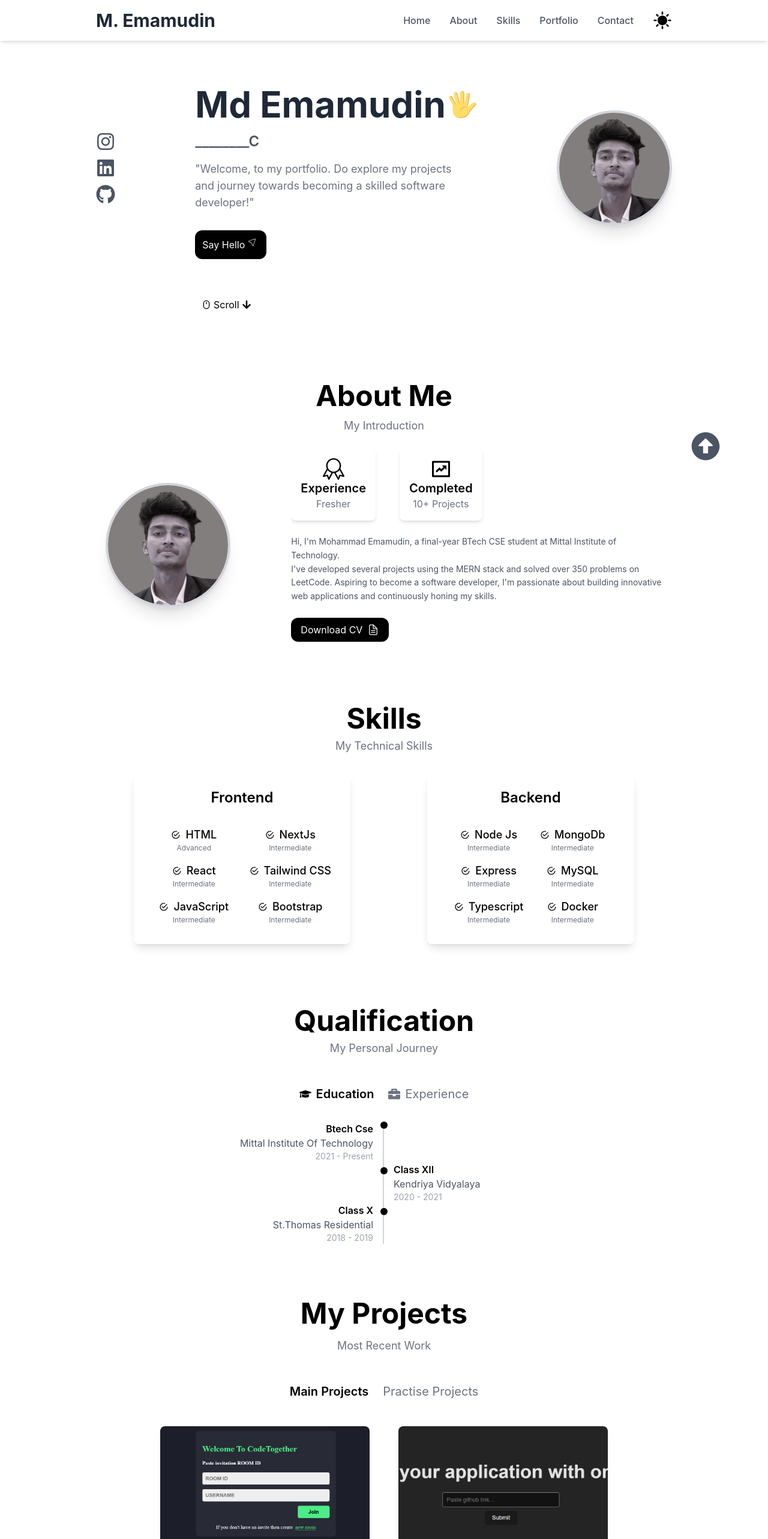
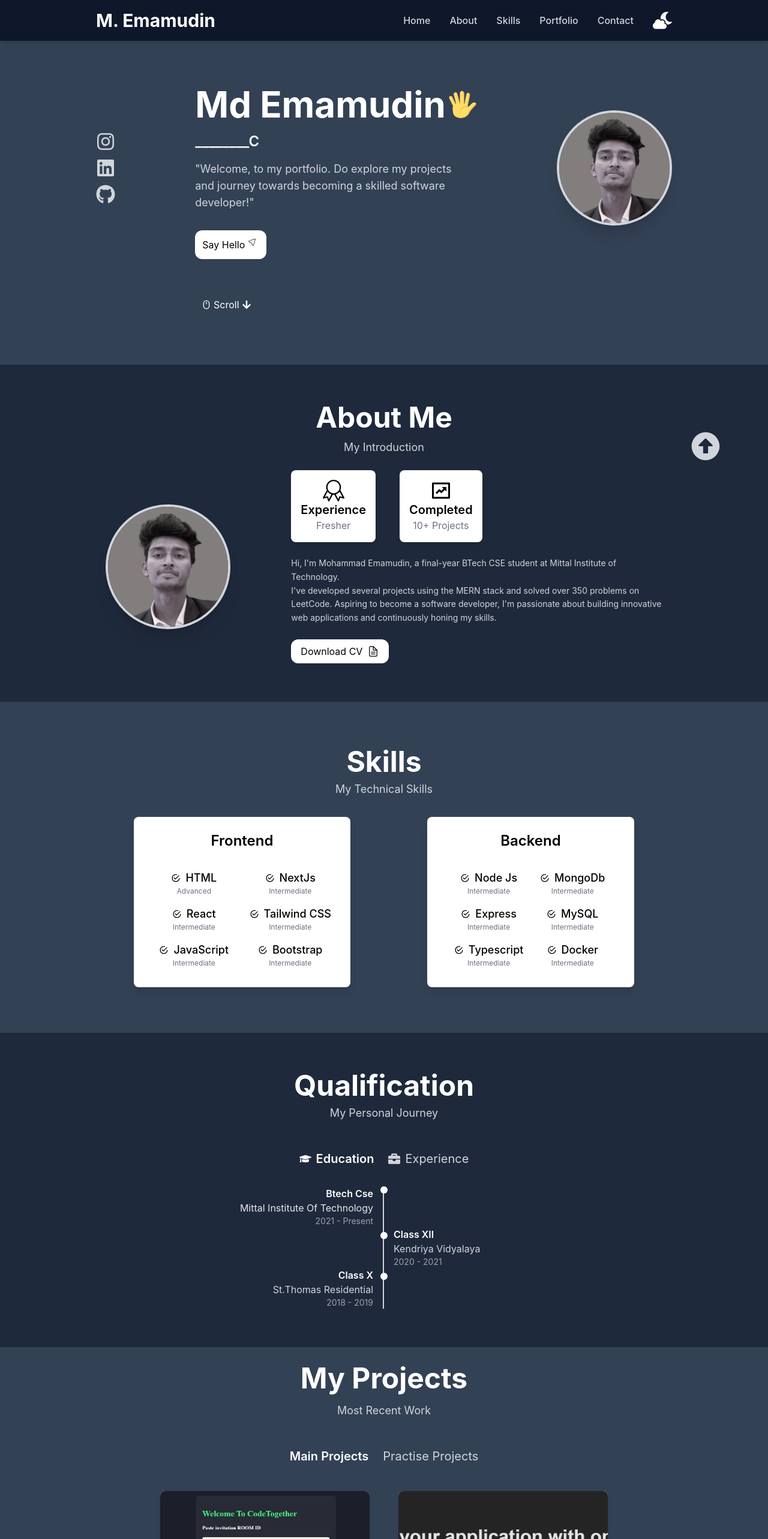
Before and after one commit to MdMassum/Portfolio, a React (Vite) app: page / in a window 1280 px wide. Shown: the top 2566 px of the page at 60% size. Built offline with nearby package versions, Linux system fonts and the light colour scheme.

Commit message:
minor fix and resume update

```diff
--- a/src/App.jsx
+++ b/src/App.jsx
@@ -12,7 +12,7 @@ import Skills from "./pages/Skills/Skills"
 
 function App() {
 
-  const [themeMode, setThemeMode] = useState("light")
+  const [themeMode, setThemeMode] = useState("dark")
 
   const lightTheme = ()=>{
     setThemeMode("light")
--- a/src/index.css
+++ b/src/index.css
@@ -12,3 +12,6 @@ html.dark {
   /* background-color: #1e293b; */
   background-color: #334155;
 }
+.text-stroke{
+  -webkit-text-stroke: 2pt #000000;
+}
--- a/src/pages/About/About.jsx
+++ b/src/pages/About/About.jsx
@@ -14,7 +14,7 @@ function About() {
         animate={inView ? { opacity: 1, x: 0 } : {}}
         transition={{ duration: 1 }}
         id='about'
-        className='flex flex-col items-center justify-around md:justify-between p-7 md:px-44 gap-6 dark:bg-slate-800 dark:text-white overflow-hidden'
+        className='flex flex-col items-center justify-around md:justify-between p-7 md:py-16 md:px-44 gap-6 dark:bg-slate-800 dark:text-white overflow-hidden'
       >
         {/* Heading */}
         <motion.h2
--- a/src/pages/Qualification/Experience.jsx
+++ b/src/pages/Qualification/Experience.jsx
@@ -7,9 +7,9 @@ function Experience() {
       <div className="flex justify-end border-r-2 border-gray-300 pr-4">
         {/* Data */}
         <div className="text-right">
-          <h4 className="font-semibold">Ricoz Private Limited</h4>
+          <h4 className="font-semibold">Skillancer Private Limited</h4>
           <p className="text-gray-600 dark:text-gray-300">FullStack Intern</p>
-          <p className="text-gray-400 text-sm">sep 2024 - Present</p>
+          <p className="text-gray-400 text-sm">Mar 2025 - Present</p>
         </div>
       </div>
 
@@ -33,10 +33,25 @@ function Experience() {
       <div className="flex justify-start border-l-2 border-gray-300 pl-4 -mx-0.5">
         {/* Data */}
         <div>
+          <h4 className="font-semibold">Ricoz Private Limited</h4>
+          <p className="text-gray-600 dark:text-gray-300">FullStack Intern</p>
+          <p className="text-gray-400 text-sm">Sep 2024 - Feb - 2025</p>
+        </div>
+      </div>
+
+      {/* Third item - Right Side */}
+      <div className="flex justify-end border-r-2 border-gray-300 pr-4">
+        {/* Data */}
+        <div className="text-right">
           <h4 className="font-semibold">Nil</h4>
-          <p className="text-gray-600 dark:text-gray-300">dfkljdk</p>
-          <p className="text-gray-400 text-sm">flkdjf</p>
+          <p className="text-gray-600 dark:text-gray-300">Intern</p>
+          <p className="text-gray-400 text-sm">2021</p>
         </div>
+      </div>
+
+      {/* Timeline Circle */}
+      <div className="flex -mx-1.5 ">
+        <div className="w-3 h-3 bg-black dark:bg-white rounded-full"></div>
       </div>
 
     </div>
--- a/src/pages/Qualification/Qualification.jsx
+++ b/src/pages/Qualification/Qualification.jsx
@@ -16,7 +16,7 @@ function Qualification() {
       animate={inView ? { opacity: 1, y: 0 } : {}}
       transition={{ duration: 1 }}
       id='skills'
-      className='flex flex-col items-center justify-around md:justify-between p-7 md:px-44 gap-2 dark:bg-slate-800 dark:text-white pb-16 overflow-hidden'
+      className='flex flex-col items-center justify-around md:justify-between p-7 md:py-16 md:px-44 gap-2 dark:bg-slate-800 dark:text-white pb-16 overflow-hidden'
     >
       <h2 className='text-3xl md:text-5xl font-bold text-center md:text-left'>Qualification</h2>
       <span className='text-gray-500 text-sm md:text-lg text-center md:text-left dark:text-gray-300'>My Personal Journey</span>
```
Also changed, not shown: 1 other file (tests, documents, lock files or other folders).
